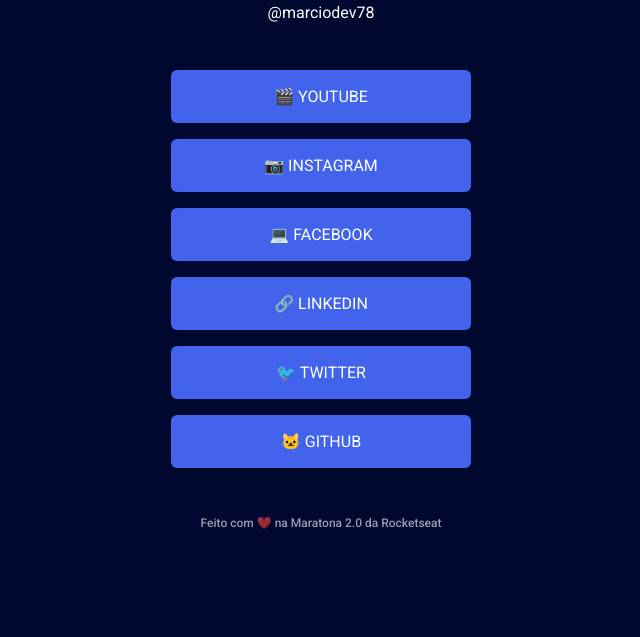
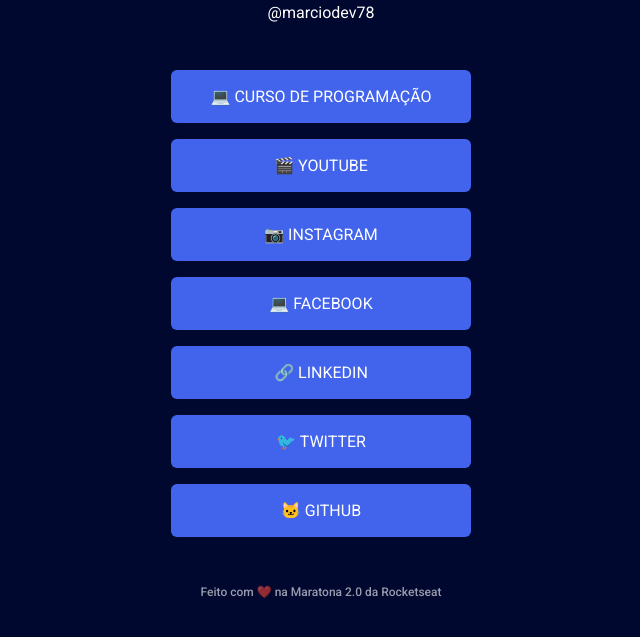
Before and after one commit to Marciodev78/maratona-exp-2-marciodev78, a plain HTML site: page index.html in a window 1280 px wide. Shown: the part 231-868 px from the top of the page, without its empty margins (319-959 px from the left). Before the commit the page ends 821 px from the top, so only its background shows below. Drawn offline with Linux system fonts and the light colour scheme.

Commit message:
add link para discovery

```diff
--- a/index.html
+++ b/index.html
@@ -22,6 +22,9 @@
       <h1>Marcio Nakanishi</h1>
       <p>@marciodev78</p>
       <ul>
+         <li>
+          <a href="https://app.rocketseat.com.br/me/marcio-nakanishi-depieri-04157" target="blank">💻 Curso de programação</a>
+        </li>
         <li>
           <a href="https://www.youtube.com/channel/UCqUzO-2F79U74qeyZx_SpGw" target="blank">🎬 Youtube</a>
         </li>
```
